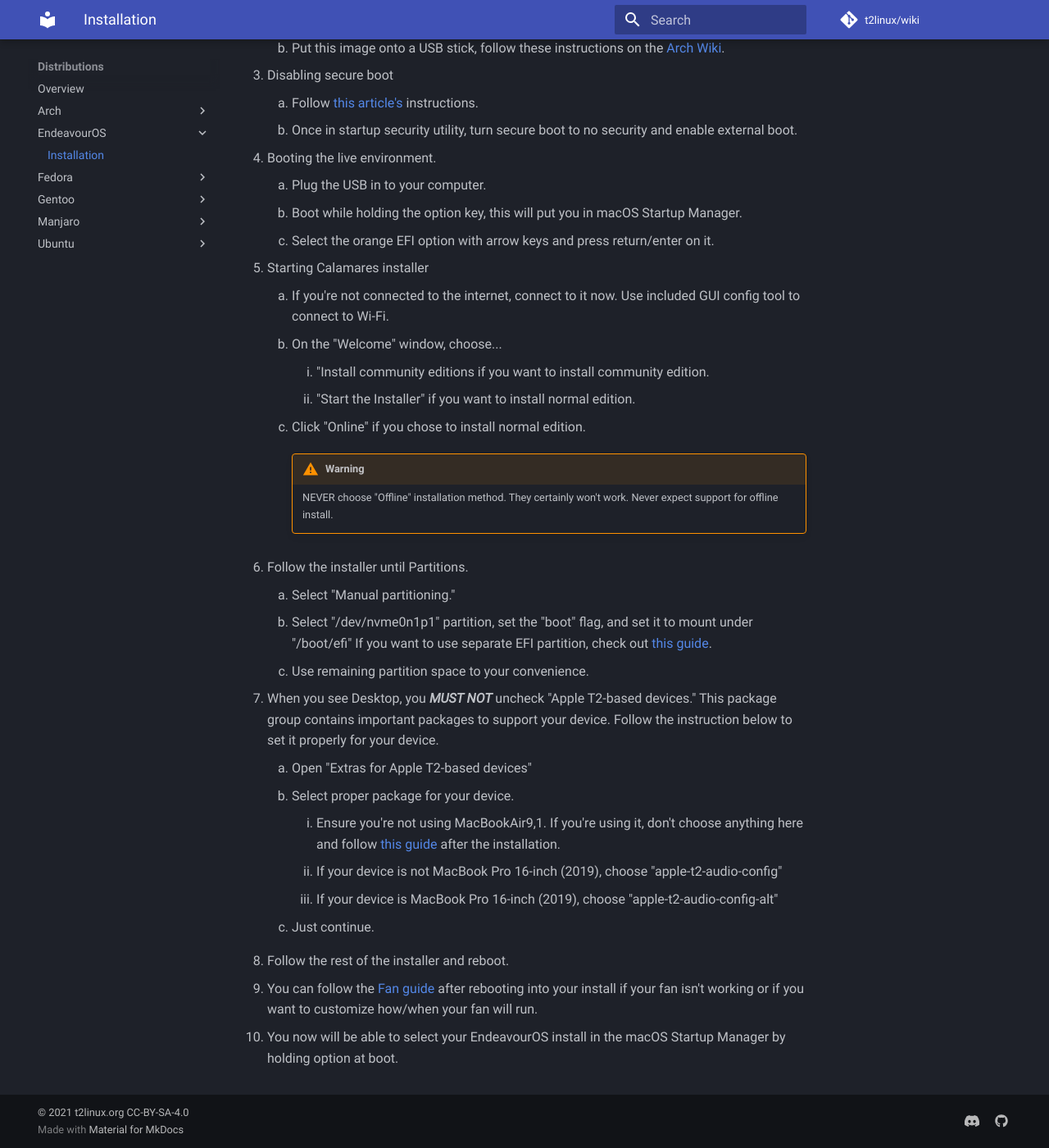
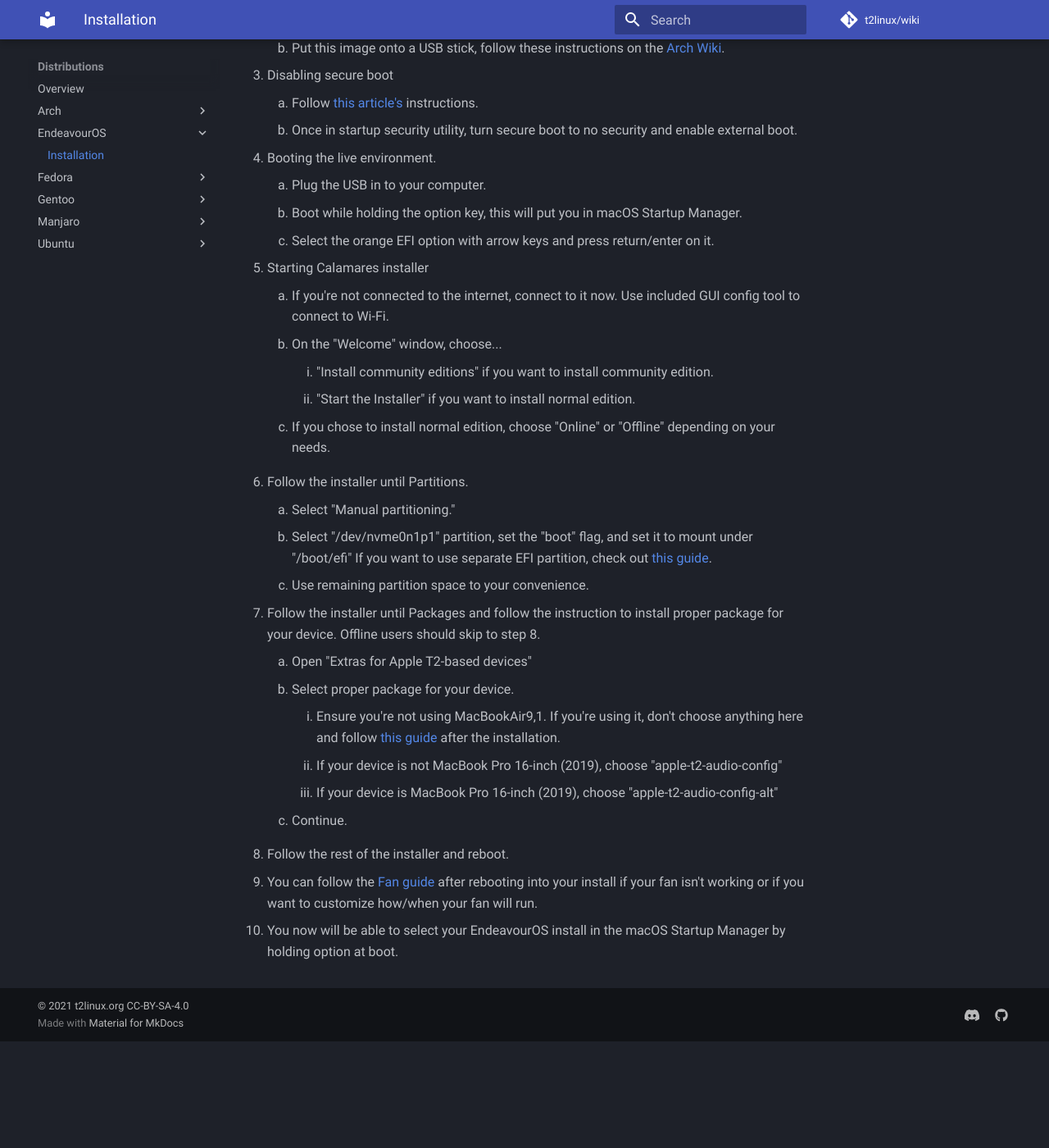
Before and after one commit to t2linux/wiki, an MkDocs documentation site: the page built from docs/distributions/endeavouros/installation.md, in a window 1280 px wide and 1400 px high, scrolled down 664 px. Shown: the whole window at 82% size. Built offline with MkDocs 1.6.1 and Material for MkDocs 9.7.7, drawn with Linux system fonts in a browser that asks for light colours; comment, search, counter and statistics services are not loaded; after the commit the page ends 1934 px from its top, so only the background shows below that.

Commit message:
Update for new ISO
Updated guide

```diff
--- a/docs/distributions/endeavouros/installation.md
+++ b/docs/distributions/endeavouros/installation.md
@@ -33,14 +33,10 @@ You will need:
     1. If you're not connected to the internet, connect to it now. Use included GUI config tool to connect to Wi-Fi.
     2. On the "Welcome" window, choose...
 
-        1. "Install community editions if you want to install community edition.
+        1. "Install community editions" if you want to install community edition.
         2. "Start the Installer" if you want to install normal edition.
 
-    3. Click "Online" if you chose to install normal edition.
-
-        !!! warning
-            NEVER choose "Offline" installation method. They certainly won't work.
-            Never expect support for offline install.
+    3. If you chose to install normal edition, choose "Online" or "Offline" depending on your needs.
 
 6. Follow the installer until Partitions.
 
@@ -48,7 +44,7 @@ You will need:
     2. Select "/dev/nvme0n1p1" partition, set the "boot" flag, and set it to mount under "/boot/efi" If you want to use separate EFI partition, check out [this guide](https://wiki.t2linux.org/guides/windows/#using-seperate-efi-partitions).
     3. Use remaining partition space to your convenience.
 
-7. When you see Desktop, you ***MUST NOT*** uncheck "Apple T2-based devices." This package group contains important packages to support your device. Follow the instruction below to set it properly for your device.
+7. Follow the installer until Packages and follow the instruction to install proper package for your device. Offline users should skip to step 8.
 
     1. Open "Extras for Apple T2-based devices"
     2. Select proper package for your device.
@@ -57,7 +53,7 @@ You will need:
         2. If your device is not MacBook Pro 16-inch (2019), choose "apple-t2-audio-config"
         3. If your device is MacBook Pro 16-inch (2019), choose "apple-t2-audio-config-alt"
 
-    3. Just continue.
+    3. Continue.
 
 8. Follow the rest of the installer and reboot.
 
```
